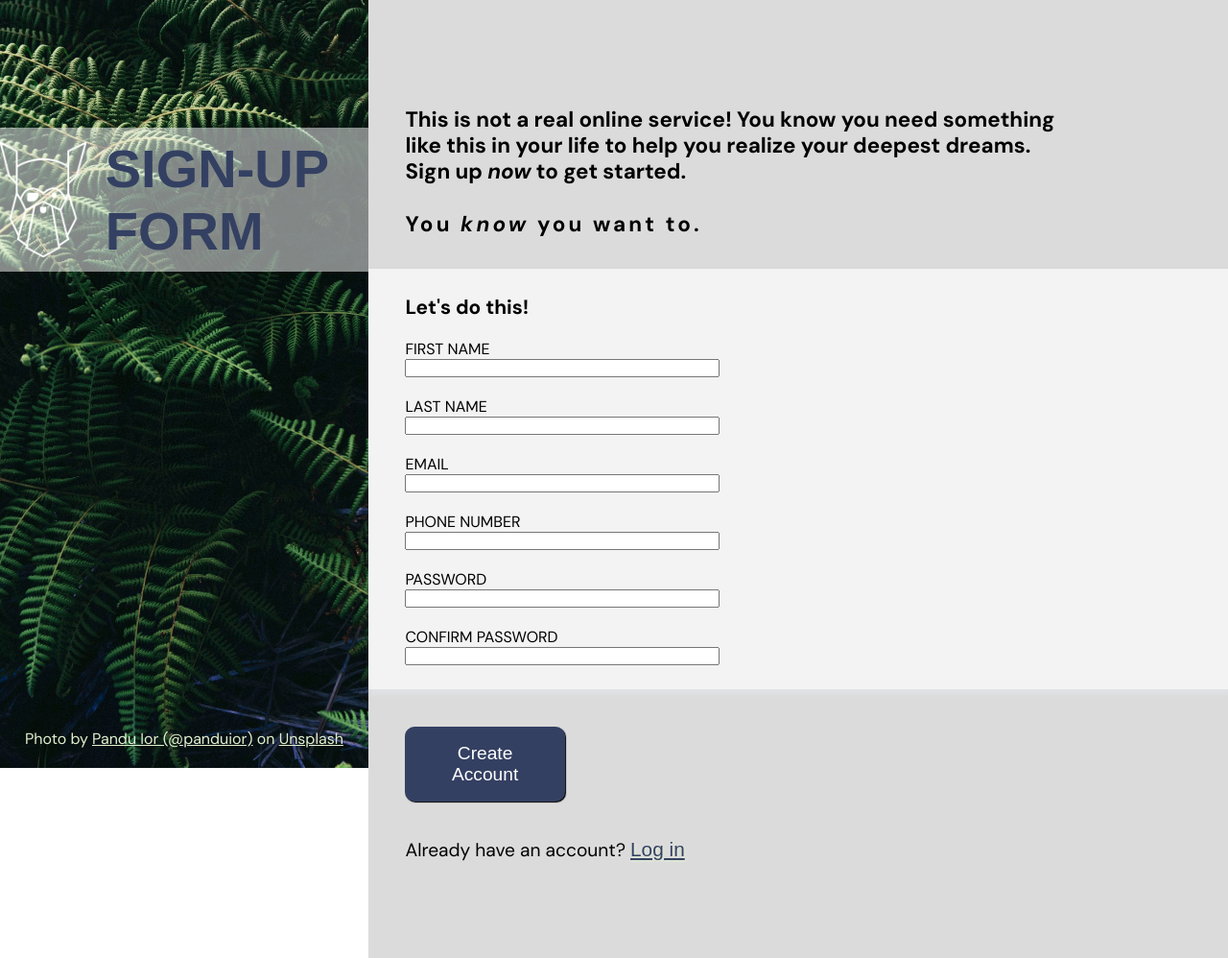
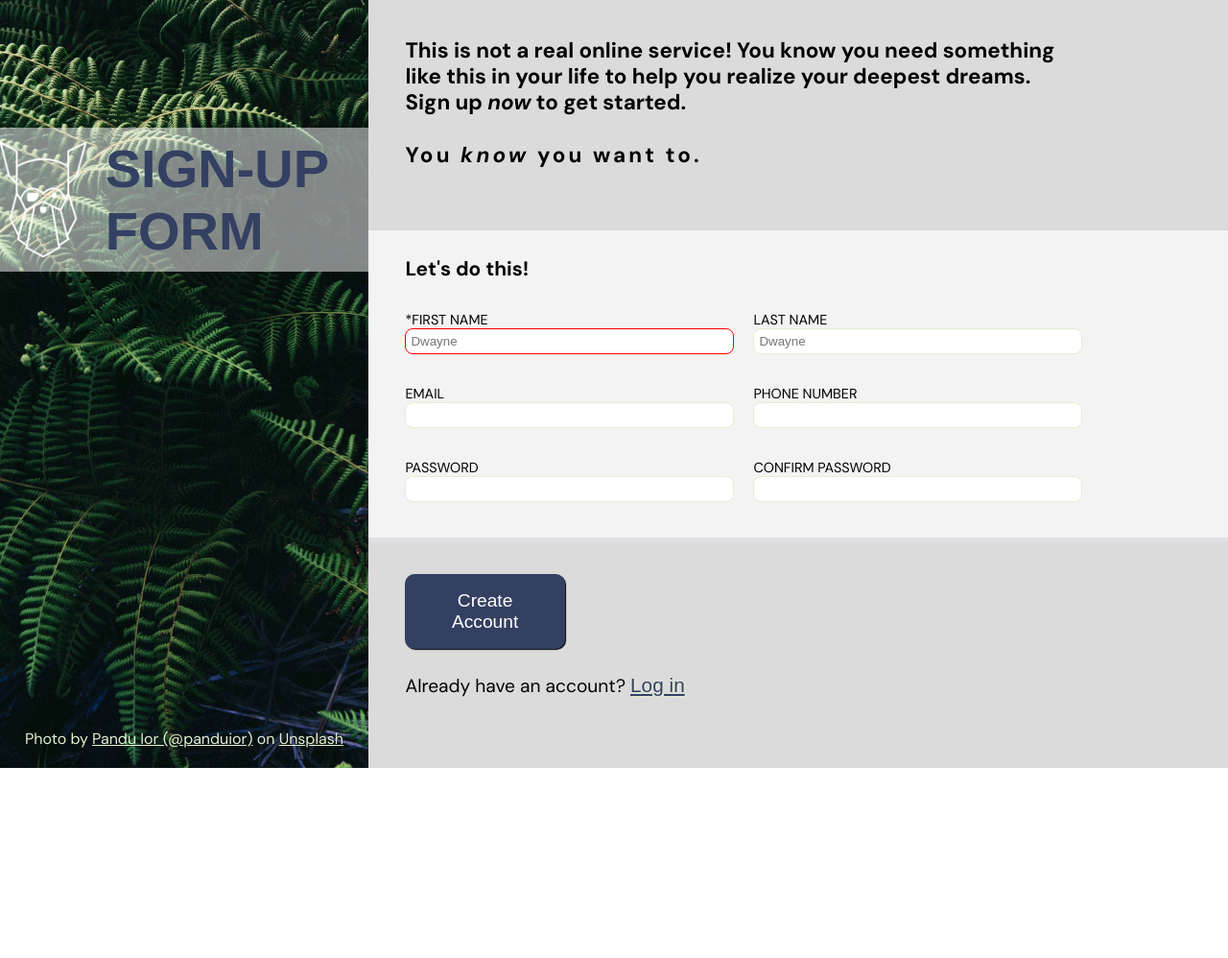
Before and after one commit to Firkax69/signUpForm-project, a plain HTML site: page index.html in a window 1280 px wide. Shown: the whole page at 96% size. After the commit the page ends 800 px from the top, so only its background shows below. Drawn offline with Linux system fonts and the light colour scheme; a web font is replaced by a local one.

Commit message:
Start form styling

```diff
--- a/index.html
+++ b/index.html
@@ -28,12 +28,12 @@
         <form action="">
             <div class="main">
                 <h3 class="main-h">Let's do this!</h3>
-                <div class="input"><label for=""></label>FIRST NAME<input type="text"></div>
-                <div class="input"><label for=""></label>LAST NAME<input type="text"></div>
+                <div class="input"><label for="name"></label>*FIRST  NAME<input type="text" id="text" name="text" placeholder="Dwayne" required></div>
+                <div class="input"><label for=""></label>LAST  NAME<input type="text" placeholder="Dwayne" ></div>
                 <div class="input"><label for=""></label>EMAIL<input type="text"></div>
-                <div class="input"><label for=""></label>PHONE NUMBER<input type="text"></div>
+                <div class="input"><label for=""></label>PHONE  NUMBER<input type="text"></div>
                 <div class="input"><label for=""></label>PASSWORD<input type="text"></div>
-                <div class="input"><label for=""></label>CONFIRM PASSWORD<input type="text"></div>
+                <div class="input"><label for=""></label>CONFIRM  PASSWORD<input type="text"></div>
             </div>
             <div class="footer">
                 <button class="crt-button">Create Account</button>
--- a/styles.css
+++ b/styles.css
@@ -69,7 +69,7 @@ body {
 /* Header styles */
 .header {
     padding: 0 12vw 0 3vw;
-    height: 35vh;
+    height: 30vh;
     background-color: rgba(255, 255, 255, 0.85);
 }
 
@@ -81,7 +81,7 @@ body {
 }
 
 .header-1 {
-    padding-top: 14vh;
+    padding-top: 5vh;
 }
 
 .header-3 {
@@ -90,12 +90,14 @@ body {
 }
 
 .main {
-    /* height: 30vh; */
+    height: 40vh;
     background-color: rgba(255, 255, 255, 0.95);
     display: flex;
-    flex-flow: column wrap;
+    flex-flow: row wrap;
     gap: 20px;
-    padding: 2vw 3vw 2vw 3vw;
+    padding-top: 2vw;
+    padding-bottom: 2vw;
+    padding-left: 3vw;
     box-shadow: 2px 5px 5px  #344062;
 }
 
@@ -109,17 +111,33 @@ body {
     flex-direction: column;
     flex-wrap: wrap;
     width: 40%;
+    font-size: 0.9rem;
+}
+
+input {
+    padding: 5px;
+    border: 1px solid #000;
+    border-radius: 8px;
+
+}
+
+input:invalid {
+    border-color: red;
+}
+
+input:valid {
+    border-color: var(--text-color);
 }
 
 /* Footer styles */
 .footer {
-    height: 35vh;
+    height: 30vh;
     padding: 3vw;
     background-color: rgba(255, 255, 255, 0.85);
 }
 
 button {
-    margin-bottom: 3vw;
+    margin-bottom: 2vw;
     background-color: #344062;
     padding: 17px 25px;
     border-radius: 10px;
```
